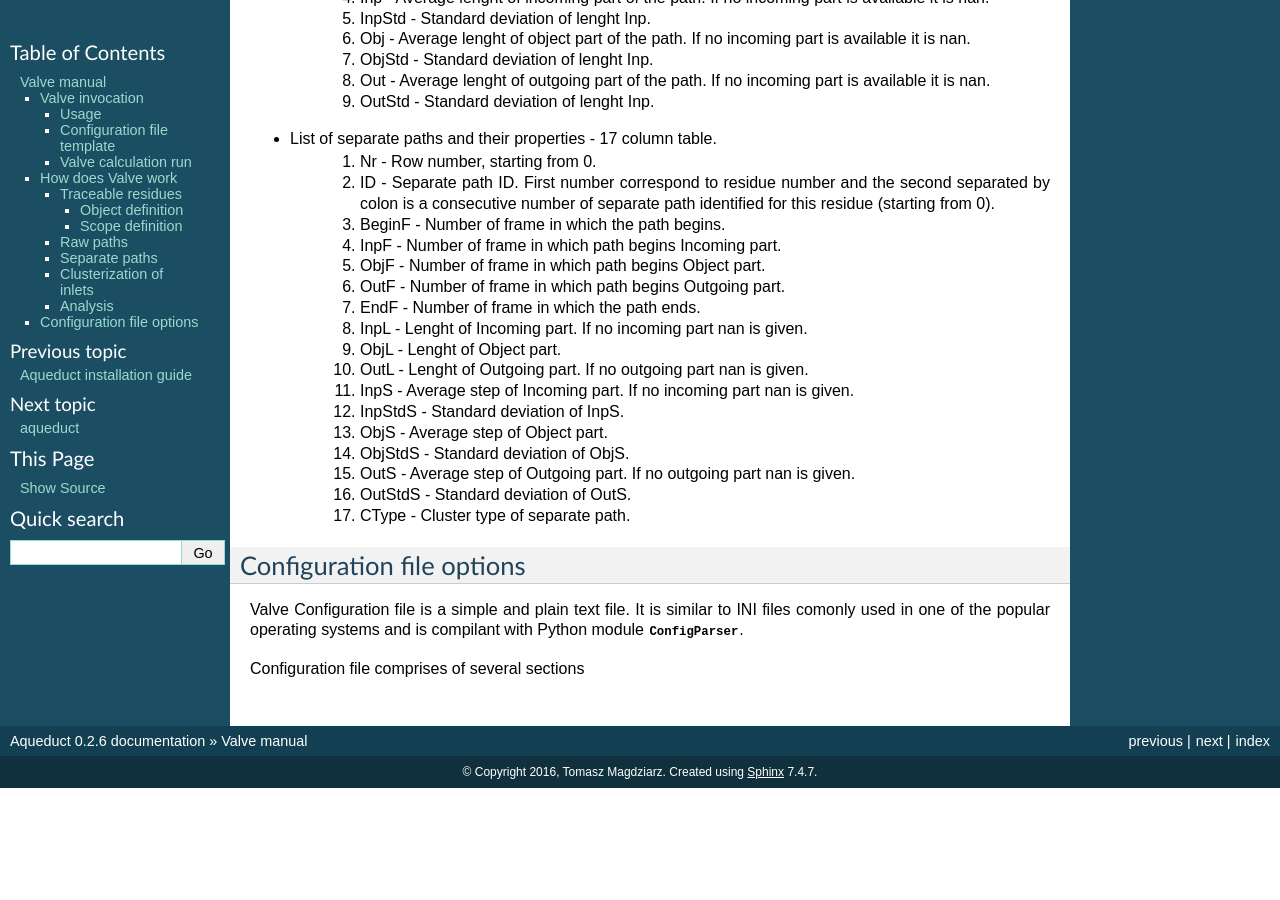
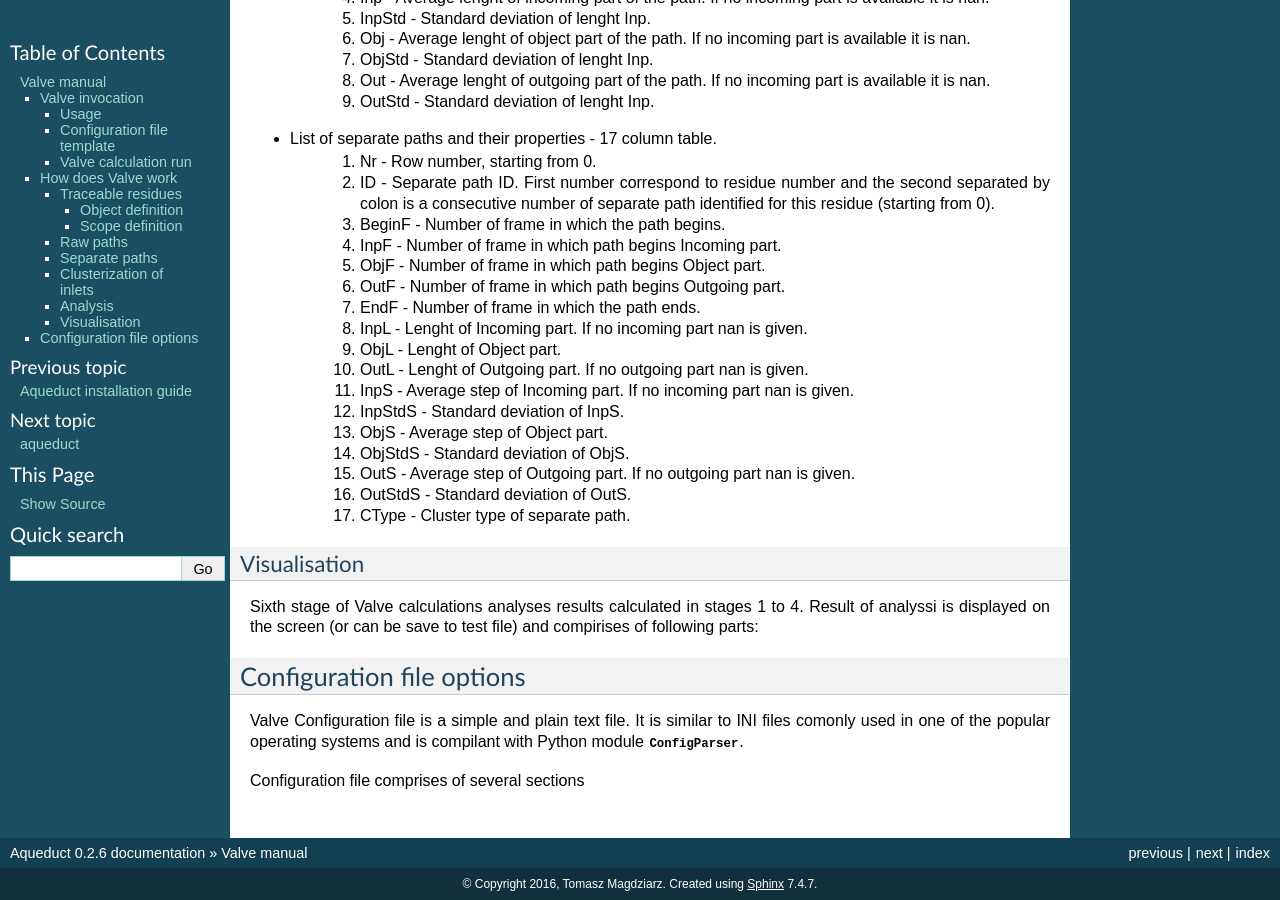
Before and after one commit to TUNNELING-GROUP/aqua-duct, a Sphinx documentation site: the page built from docs/source/valve_manual.rst, in a window 1280 px wide and 900 px high, scrolled down 4169 px. Built offline with Sphinx 7.4.7, drawn with Linux system fonts in a browser that asks for light colours; before the commit the page ends 4957 px from its top, so only the background shows below that.

Commit message:
valve documentation

```diff
--- a/docs/source/valve_manual.rst
+++ b/docs/source/valve_manual.rst
@@ -194,6 +194,10 @@ Fith stage of Valve calculations analyses results calculated in stages 1 to 4. R
     #. OutStdS - Standard deviation of OutS.
     #. CType - Cluster type of separate path.
 
+Visualisation
+^^^^^^^^^^^^^
+
+Sixth stage of Valve calculations analyses results calculated in stages 1 to 4. Result of analyssi is displayed on the screen (or can be save to test file) and compirises of following parts:
 
 
 
```
